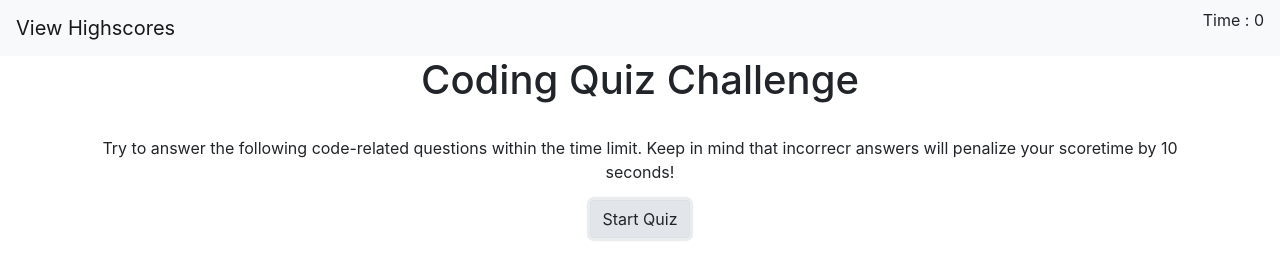
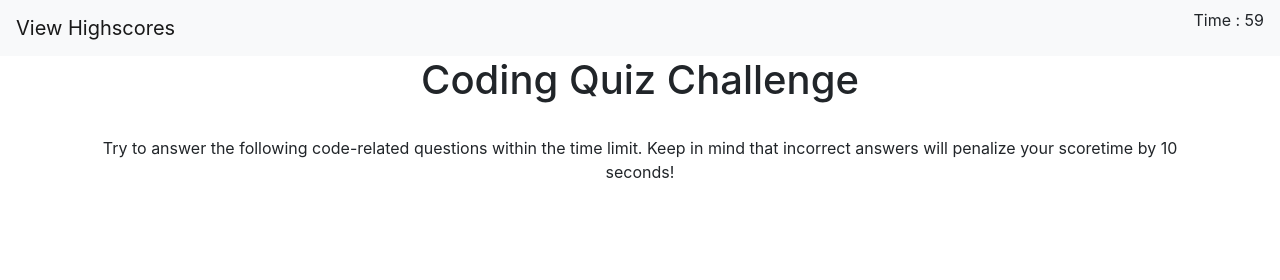
Before and after one commit to MelanieTorres425/code_quiz, a plain HTML site: page index.html in a window 1280 px wide. Both pictures are taken after a click on the button "Start Quiz". Drawn offline with nearby package versions, Linux system fonts and the light colour scheme.

Commit message:
third commit

```diff
--- a/Develop/script.js
+++ b/Develop/script.js
@@ -1,49 +1,67 @@
 let startBtn = document.querySelector("#startBtn");
-let answerBtn document.querySelector("#answerBtn");
+let answerBtn = document.querySelector("#answerBtn");
 let isCorrect = document.querySelector("#correct_wrong");
 let displayForm = document.querySelector("#questionDiv");
+let timerEl = document.querySelector("#countdown");
 
 const quizQA = [
   {
-    question: "A very useful tool used during development and debugging for printing content to the debugger is:",
-    choices: ["1. JavaScript", "2. Terminal/Bash", "3. For Loops", "4. console.log"],
-    answer: "2"
+    question:
+      "A very useful tool used during development and debugging for printing content to the debugger is:",
+    choices: [
+      "1. JavaScript",
+      "2. Terminal/Bash",
+      "3. For Loops",
+      "4. console.log",
+    ],
+    answer: "2",
   },
   {
-    question: "String values must be enclosed within ______ when being assigned to variables.",
-    choices: ["1. Commas", "2 curly brackets", "3 quotes" , "4 Parentheses"],
-    answer: "3"
+    question:
+      "String values must be enclosed within ______ when being assigned to variables.",
+    choices: ["1. Commas", "2 curly brackets", "3 quotes", "4 Parentheses"],
+    answer: "3",
   },
   {
-      question: "A very useful tool used during development and debugging for printing content to the debugger is:",
-      choices: ["1. JavaScript", "2. Terminal/Bash", "3. For Loops", "4. console.log"],
-      answer: "2"
+    question:
+      "A very useful tool used during development and debugging for printing content to the debugger is:",
+    choices: [
+      "1. JavaScript",
+      "2. Terminal/Bash",
+      "3. For Loops",
+      "4. console.log",
+    ],
+    answer: "2",
   },
   {
-      question: "String values must be enclosed within ______ when being assigned to variables.",
-      choices: ["1. Commas", "2 curly brackets", "3 quotes" , "4 Parentheses"],
-      answer: "3"
+    question:
+      "String values must be enclosed within ______ when being assigned to variables.",
+    choices: ["1. Commas", "2 curly brackets", "3 quotes", "4 Parentheses"],
+    answer: "3",
   },
-]
+];
 // WHEN I click the start button
 function startGame() {
-    timeStarter(event);
-    updateDisplay(quizQA);
+  timeStart(event);
 }
 
 // THEN a timer starts and I am presented with a question
-function timeStart(event)
+function timeStart(event) {
+  event.preventDefault();
+  let timeLeft = 60;
+  timerEl.textContent = timeLeft;
+  let timeInterval = setInterval(() => {
+    timerEl.textContent = timeLeft;
+    timeLeft--;
+    if (timeLeft < 0) {
+      timerEl.textContent = "0";
+      console.log("Game is Over!");
+      clearInterval(timeInterval);
+    }
+  }, 1000);
+}
 
-// THEN I am presented with another question
-
-// WHEN I answer a question incorrectly
-
-// THEN time is subtracted from the clock
-
-// WHEN all questions are answered or the timer reaches 0
-
-// THEN the game is over
-
-// WHEN the game is over
-
-// THEN I can save my initials and score
+startBtn.addEventListener("click", function () {
+  startBtn.classList.add("hide");
+  startGame();
+});
--- a/index.html
+++ b/index.html
@@ -36,7 +36,7 @@
           <div class="questionDiv">
             <p id="startPage">
               Try to answer the following code-related questions within the time
-              limit. Keep in mind that incorrecr answers will penalize your
+              limit. Keep in mind that incorrect answers will penalize your
               scoretime by 10 seconds!
             </p>
           </div>
```
Lines whose indentation alone changed are shown as unchanged.
